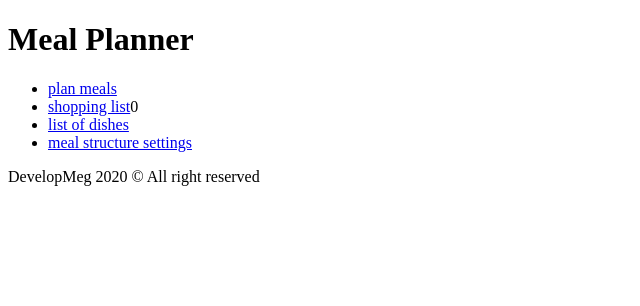
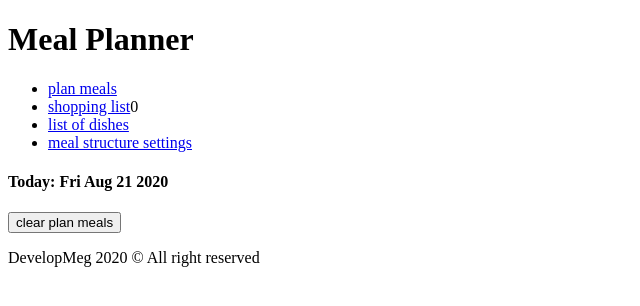
Before and after one commit to DevelopMeg/meal-planner, a React (Create React App) app: page /plan-meals in a window 1280 px wide. Shown: the top 306 px of the page, without its empty margins (0-640 px from the left). Built offline with nearby package versions, Linux system fonts and the light colour scheme.

Commit message:
add option clear all set meals in plan

```diff
--- a/package.json
+++ b/package.json
@@ -7,6 +7,7 @@
     "@testing-library/react": "^9.5.0",
     "@testing-library/user-event": "^7.2.1",
     "react": "^16.13.1",
+    "react-confirm-alert": "^2.6.2",
     "react-dom": "^16.13.1",
     "react-router-dom": "^5.2.0",
     "react-scripts": "3.4.3"
--- a/src/components/main-components/RouteSections.js
+++ b/src/components/main-components/RouteSections.js
@@ -10,6 +10,8 @@ import ListDishes from "../route-components/ListDishes";
 import AddDish from "../route-components/AddDish";
 import EditDish from "../route-components/EditDish";
 import NoPage from "../route-components/NoPage";
+import { confirmAlert } from "react-confirm-alert";
+import "react-confirm-alert/src/react-confirm-alert.css";
 
 class RouteSections extends Component {
   state = {
@@ -559,6 +561,7 @@ class RouteSections extends Component {
       currentSetDishes: [],
       chooseDayToSetDishes: "",
       chooseMealToSet: "",
+      setDishesInMealOfDay: [],
     });
   };
 
@@ -581,6 +584,25 @@ class RouteSections extends Component {
       statusSearchDishesByCategory: false,
       statusSearchDishesByName: false,
       chooseMealToSet: "",
+    });
+  };
+
+  handleClearSetPlanMeals = () => {
+    confirmAlert({
+      message: "Are you sure, that you clear all set meals?",
+      buttons: [
+        {
+          label: "Yes",
+          onClick: () => {
+            this.setState({
+              setDishes: [],
+            });
+          },
+        },
+        {
+          label: "No",
+        },
+      ],
     });
   };
 
@@ -652,6 +674,7 @@ class RouteSections extends Component {
                     this.handleAddIngredientToShoppingList
                   }
                   handleClearOpenMenuItem={this.handleClearOpenMenuItem}
+                  handleClearSetPlanMeals={this.handleClearSetPlanMeals}
                 />
               );
             }}
--- a/src/components/route-components/PlanMeals.js
+++ b/src/components/route-components/PlanMeals.js
@@ -11,12 +11,22 @@ const PlanMeals = (props) => {
     history.push(`/set-dishes-for-day/${props.chooseDayToSetDishes}`);
   };
 
+  const date = new Date();
+  const currentDay = date.toDateString();
+
   return (
     <>
       <Menu
         shoppingListLength={props.shoppingList.length}
         handleClearOpenMenuItem={props.handleClearOpenMenuItem}
       />
+
+      <div>
+        <h4>Today: {currentDay}</h4>
+        <button onClick={props.handleClearSetPlanMeals}>
+          clear plan meals
+        </button>
+      </div>
 
       {props.daysSet ? (
         <DaysOfWeek
@@ -25,13 +35,13 @@ const PlanMeals = (props) => {
         />
       ) : null}
 
-      {props.chooseDayToSetDishes ? (
+      {props.chooseDayToSetDishes && (
+        <section>
           <button onClick={handleOpenSetDish}>
             {`set dishes for ${props.chooseDayToSetDishes}`}
           </button>
-      ) : null}
 
-      {props.mealsSet && props.chooseDayToSetDishes ? (
+          {props.mealsSet && (
             <MealsForDay
               mealsSet={props.mealsSet}
               setDishes={props.setDishes}
@@ -41,7 +51,9 @@ const PlanMeals = (props) => {
                 props.handleAddIngredientToShoppingList
               }
             />
-      ) : null}
+          )}
+        </section>
+      )}
     </>
   );
 };
```
Also changed, not shown: 1 other file (tests, documents, lock files or other folders). Lines whose indentation alone changed are shown as unchanged.
